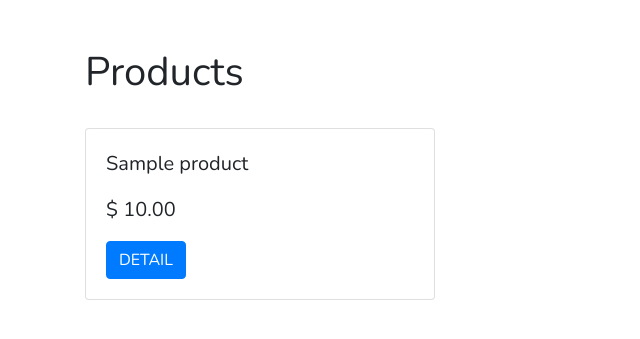
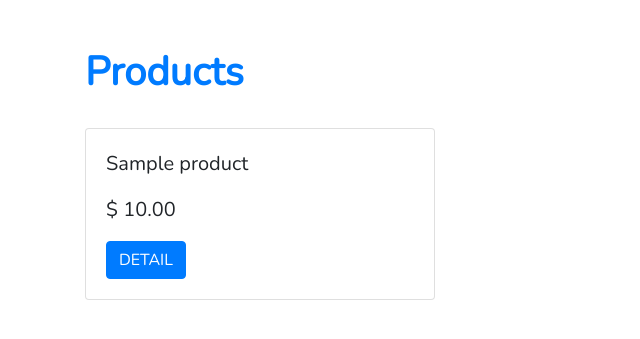
Before and after one commit to rooneyrulz/django_pyshop, a Django app: page /product/ in a window 1280 px wide. Shown: the part 56-395 px from the top of the page, without its empty margins (0-640 px from the left). Run offline with Django 3.2, Linux system fonts and the light colour scheme; tables that the repository leaves empty hold one stand-in row (values such as "Sample post"); some libraries are stand-ins or nearby versions.

Commit message:
added some syles

```diff
--- a/src/product/models.py
+++ b/src/product/models.py
@@ -1,4 +1,5 @@
 from django.conf import settings
+# from django.contrib.admin.models import User
 from django.urls import reverse
 from django.db import models
 
--- a/src/product/templates/product/product_auth_list.html
+++ b/src/product/templates/product/product_auth_list.html
@@ -1,7 +1,7 @@
 {% extends 'base.html' %}
 
 {% block content %}
-	<h1>Products</h1>
+	<h1 style="font-weight: bold;" class="text-primary">Products</h1>
 	<br>
 	<div class="row">
 		{% for product in products %}
--- a/src/product/templates/product/product_create.html
+++ b/src/product/templates/product/product_create.html
@@ -1,7 +1,7 @@
 {% extends 'base.html' %}
 
 {% block content %}
-	<h1>Create Product</h1>
+	<h1 style="font-weight: bold;" class="text-primary">Create Product</h1>
 	<br>
 	<form method="POST">
 		{% csrf_token %}
--- a/src/product/templates/product/product_details.html
+++ b/src/product/templates/product/product_details.html
@@ -1,7 +1,7 @@
 {% extends 'base.html' %}
 
 {% block content %}
-	<h1>Products</h1>
+	<h1 style="font-weight: bold;" class="text-primary">Products</h1>
 	<br>
 	{{ product.name }}
 {% endblock %}
--- a/src/product/templates/product/product_list.html
+++ b/src/product/templates/product/product_list.html
@@ -1,7 +1,7 @@
 {% extends 'base.html' %}
 
 {% block content %}
-	<h1>Products</h1>
+	<h1 style="font-weight: bold;" class="text-primary">Products</h1>
 	<br>
 	<div class="row">
 		{% for product in products %}
```
